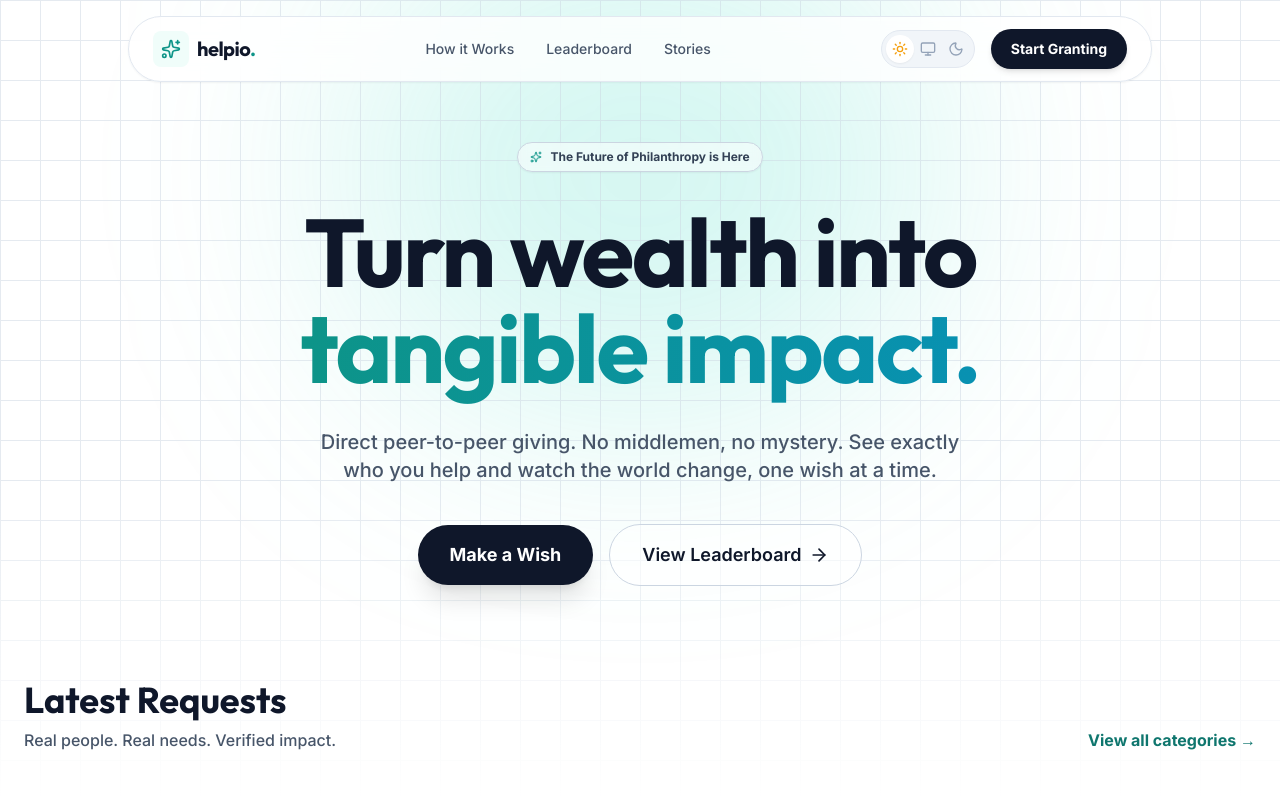
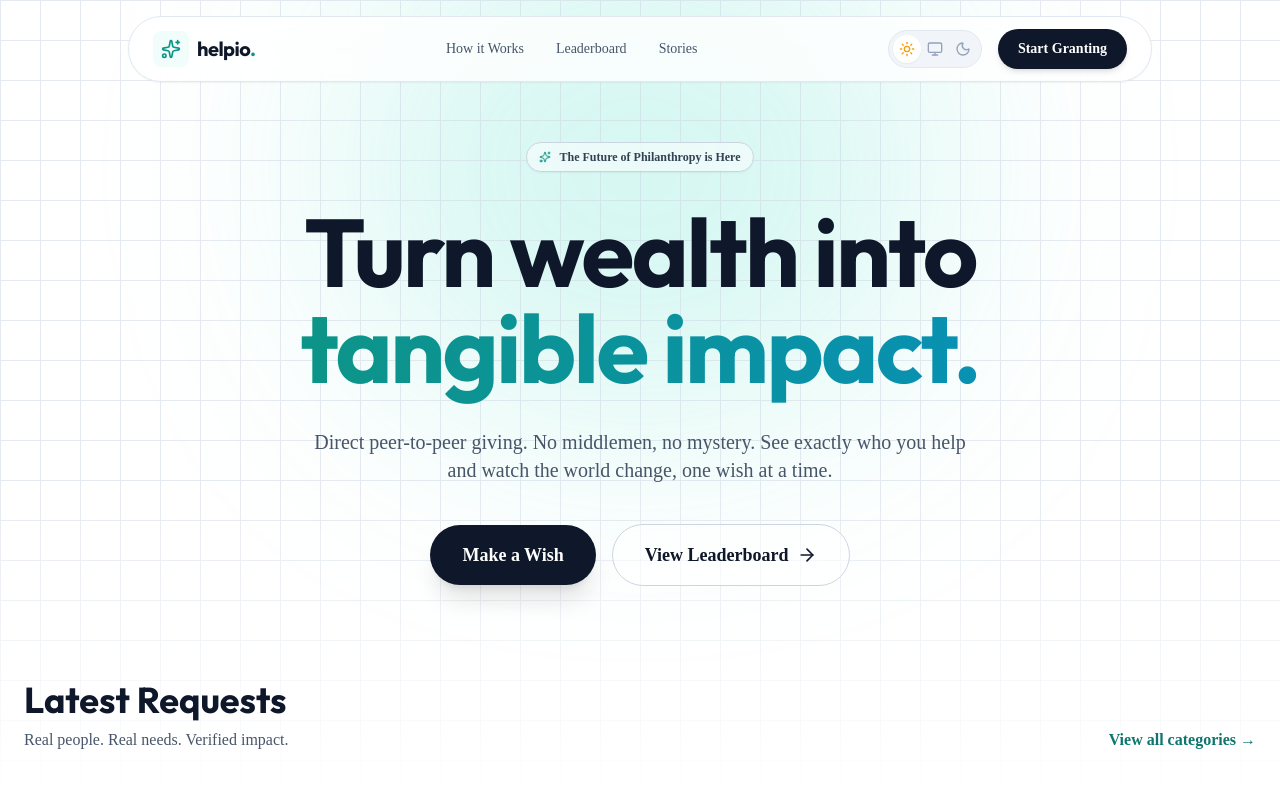
Before and after one commit to itznik/helpio, a Next.js app in the folder helpio/: page / in a window 1280 px wide. Shown: the top 800 px of the page. Built offline with nearby package versions, Linux system fonts and the light colour scheme.

Commit message:
Update globals.css

```diff
--- a/helpio/src/app/globals.css
+++ b/helpio/src/app/globals.css
@@ -4,30 +4,26 @@
 
 @layer base {
   :root {
-    /* --- LIGHT MODE (White Background, Dark Text) --- */
-    --background: 0 0% 100%;       /* White */
-    --foreground: 222.2 84% 4.9%;  /* Slate 900 */
-
-    /* Font Variables fallback */
-    --font-inter: 'Inter', sans-serif;
-    --font-outfit: 'Outfit', sans-serif;
+    /* --- LIGHT MODE DEFAULT (White Background, Black Text) --- */
+    --background: 0 0% 100%;       /* #ffffff */
+    --foreground: 222.2 84% 4.9%;  /* #020617 (Slate 900) */
   }
 
   .dark {
-    /* --- DARK MODE (Dark Background, White Text) --- */
-    --background: 222.2 84% 4.9%;  /* Slate 950 */
-    --foreground: 210 40% 98%;     /* Slate 50 */
+    /* --- DARK MODE OVERRIDE (Black Background, White Text) --- */
+    --background: 222.2 84% 4.9%;  /* #020617 (Slate 950) */
+    --foreground: 210 40% 98%;     /* #f8fafc (Slate 50) */
   }
 }
 
 @layer base {
   body {
+    /* Apply the variables to the body */
     @apply bg-background text-foreground;
-    font-feature-settings: "rlig" 1, "calt" 1;
   }
 }
 
-/* --- GRID BACKGROUND (Visible in both modes) --- */
+/* --- GRID BACKGROUND --- */
 .bg-grid {
   background-size: 40px 40px;
   background-image: linear-gradient(to right, #cbd5e1 1px, transparent 1px),
@@ -44,14 +40,16 @@
   opacity: 0.3;
 }
 
-/* --- UTILITIES --- */
+/* --- GLASS PANEL UTILITY --- */
 .glass-panel {
   @apply bg-white/80 dark:bg-slate-900/80 border border-slate-200 dark:border-slate-800 shadow-sm backdrop-blur-md;
 }
 
-.text-gradient {
-  @apply bg-clip-text text-transparent bg-gradient-to-r from-teal-600 to-cyan-600 dark:from-teal-400 dark:to-cyan-400;
+@layer utilities {
+  .text-gradient {
+    @apply bg-clip-text text-transparent bg-gradient-to-r from-teal-600 to-cyan-600 dark:from-teal-400 dark:to-cyan-400;
+  }
+  .text-gradient-gold {
+    @apply bg-clip-text text-transparent bg-gradient-to-r from-amber-600 to-orange-600 dark:from-amber-300 dark:to-orange-400;
+  }
 }
-.text-gradient-gold {
-  @apply bg-clip-text text-transparent bg-gradient-to-r from-amber-600 to-orange-600 dark:from-amber-300 dark:to-orange-400;
-}
```
